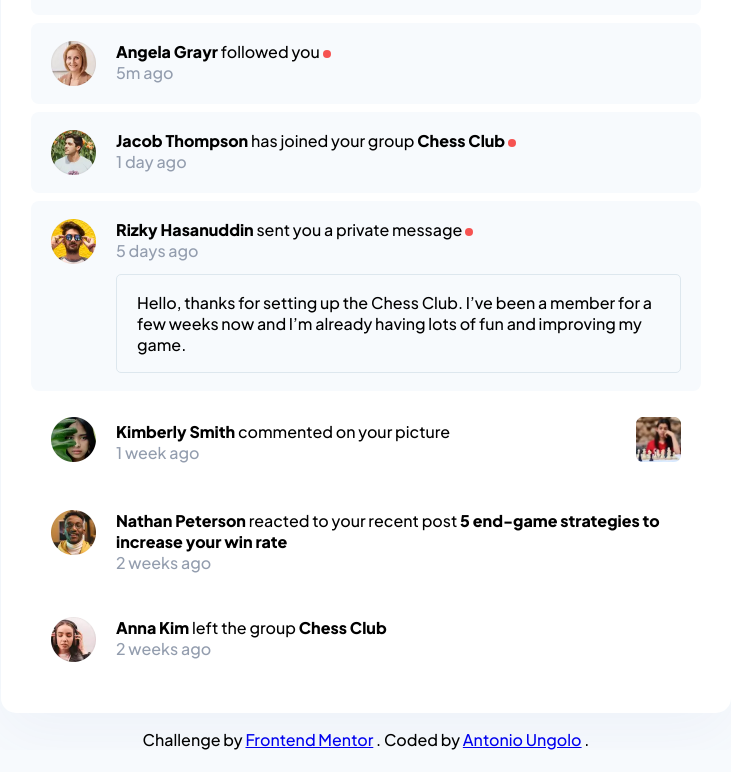
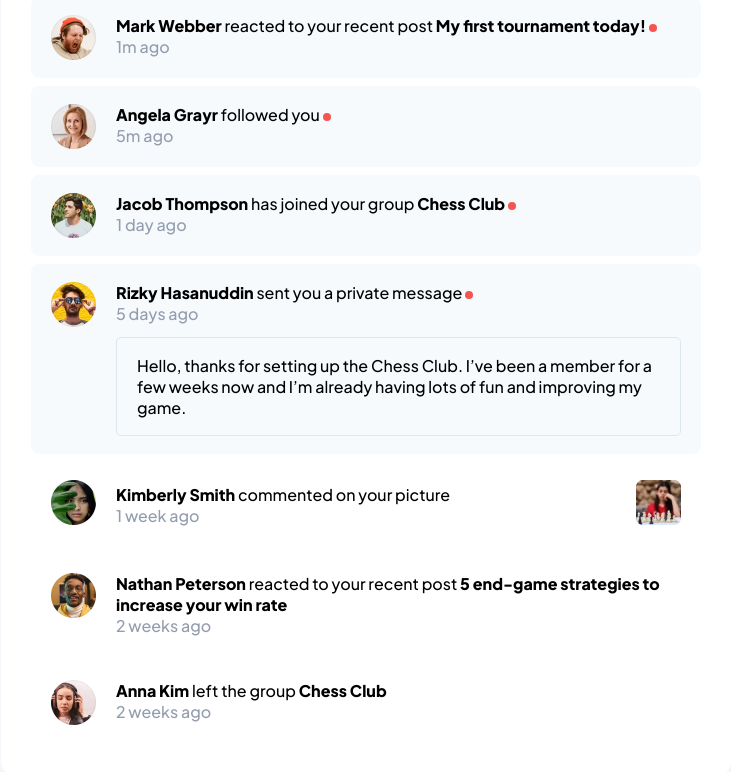
Before and after one commit to AntonioUngolo/Frontendmentor.io-Notifications-page, a plain HTML site: page index.html in a window 1280 px wide. Shown: the part 173-945 px from the top of the page, without its empty margins (274-1005 px from the left). Before the commit the page ends 923 px from the top, so only its background shows below. Drawn offline with Linux system fonts and the light colour scheme.

Commit message:
Update style.css

```diff
--- a/style.css
+++ b/style.css
@@ -33,11 +33,11 @@ body {
   font-size: 16px;
   font-family: 'Plus Jakarta Sans', sans-serif;
   background-color: var(--Very-light-grayish-blue);
-  height: 100vh;
   display: flex;
   flex-direction: column;
   align-items: center;
   justify-content: flex-start;
+	padding: 63px 0;
 }
 
 .notification-panel {
```
